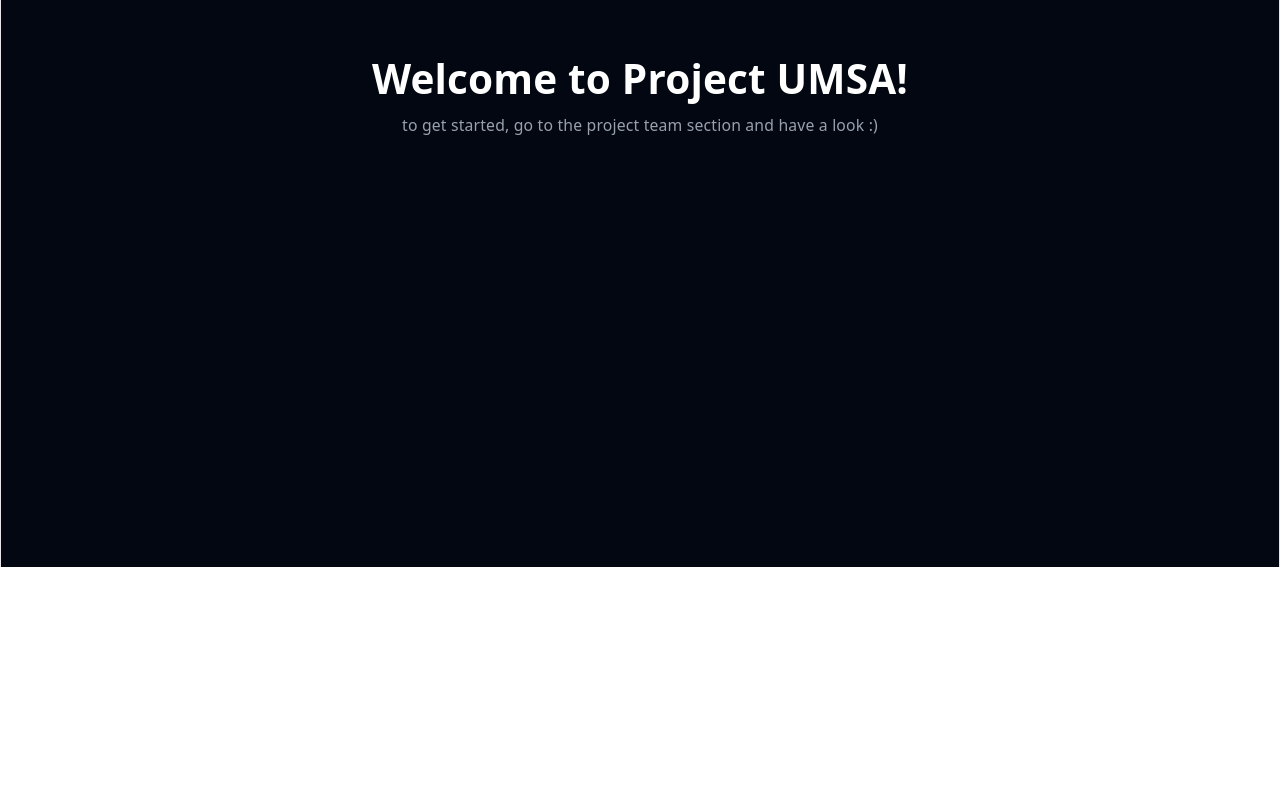
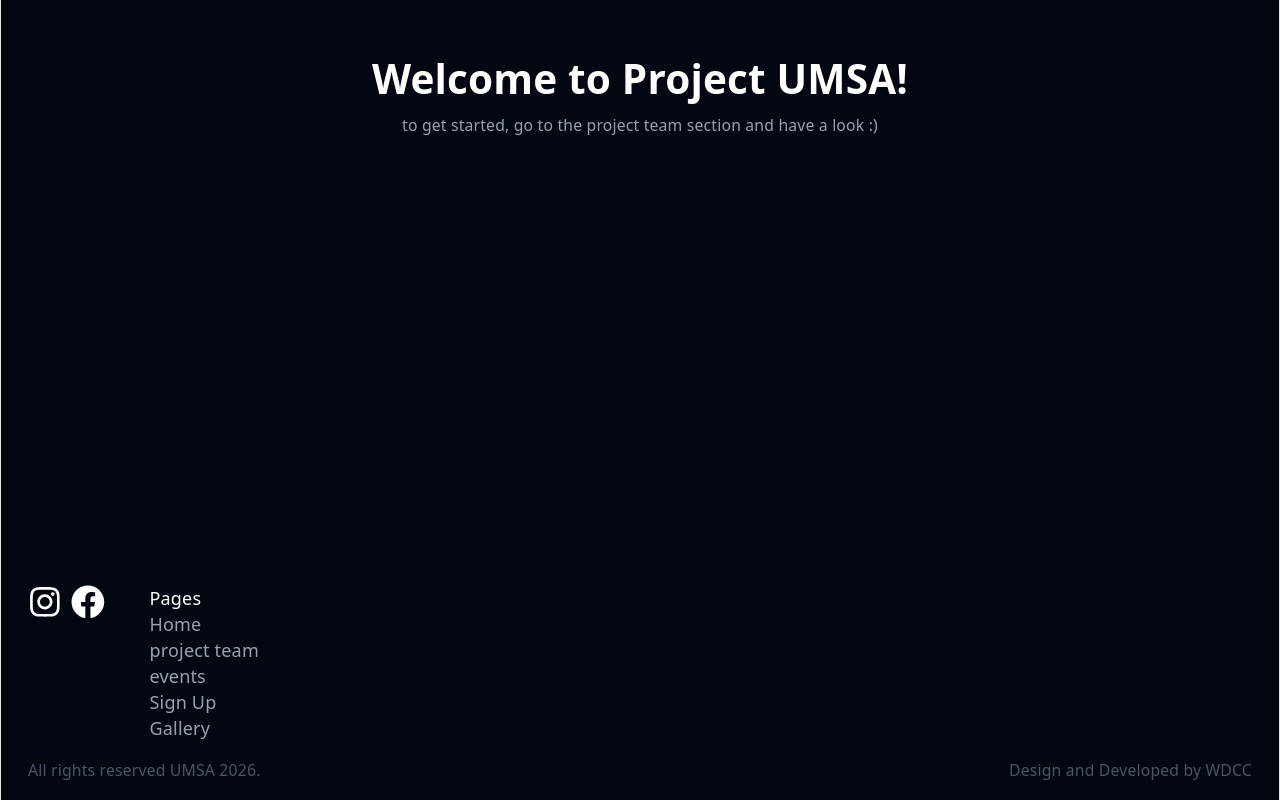
Before and after one commit to UoaWDCC/umsa, a React (Vite) app in the folder client/: page / in a window 1280 px wide. Shown: the part 473-1273 px from the top of the page. Before the commit the page ends 1040 px from the top, so only its background shows below. Built offline with nearby package versions, Linux system fonts and the light colour scheme.

Commit message:
feat: add Footer + footer function in rootLayout

```diff
--- a/client/src/components/Footer.tsx
+++ b/client/src/components/Footer.tsx
@@ -0,0 +1,46 @@
+import { Link } from 'react-router-dom';
+import { FaInstagram, FaFacebook } from "react-icons/fa";
+
+export default function Footer() {
+    const footerLinkClass = "text-left text-gray-400 hover:text-white cursor-pointer"
+
+    return (
+        <>
+        {/* Footer elements */}
+        <nav className='mx-6 py-4 gap-4 flex flex-col'>
+            {/* Main footer content */}
+            <div className='flex flex-row gap-10'>
+                {/* External Links */}
+                <div className='flex flex-row gap-2'>
+                    <a href="https://www.instagram.com/umsanz/" target="_blank" rel="noopener noreferrer">
+                            <FaInstagram className="text-3xl text-grey-300 hover:text-white" />
+                    </a>
+                    <a href="https://www.facebook.com/umsanz/" target="_blank" rel="noopener noreferrer">
+                            <FaFacebook className="text-3xl text-grey-300 hover:text-white" />
+                    </a>
+                </div>
+
+                {/* Internal navigation */}
+                <div className='flex flex-col'>
+                    <p className='text-left'>Pages</p>
+                    <Link to="/" className={footerLinkClass}>Home</Link>
+                    <Link to="/project-team" className={footerLinkClass}>project team</Link>
+                    <Link to="/events" className={footerLinkClass}>events</Link>
+                    <Link to="/sign-up" className={footerLinkClass}>Sign Up</Link>
+                    <Link to="/gallery" className={footerLinkClass}>Gallery</Link>
+                </div>
+            </div>
+
+            {/* Copyright bottom footer */}
+            <div className='flex flex-row justify-between text-sm text-gray-600'>
+                <p>
+                    All rights reserved UMSA 2026.
+                </p>
+                <p>
+                    Design and Developed by WDCC
+                </p>
+            </div>
+        </nav>
+        </>
+    )
+}
--- a/client/src/layouts/RootLayout.tsx
+++ b/client/src/layouts/RootLayout.tsx
@@ -1,5 +1,6 @@
 import { Outlet } from 'react-router-dom';
 import Navbar from '../components/Navbar';
+import Footer from '../components/Footer';
 
 export default function RootLayout() {
   return (
@@ -8,6 +9,7 @@ export default function RootLayout() {
       <main className="w-full px-4 py-8">
         <Outlet />
       </main>
+      <Footer />
     </div>
   );
 }
```
